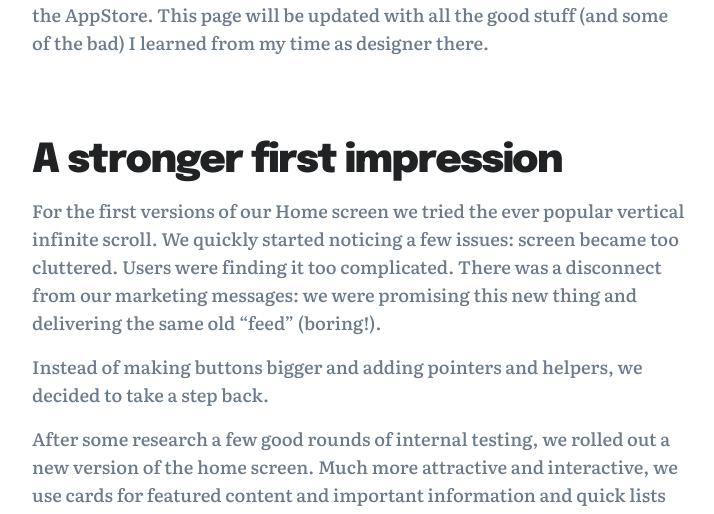
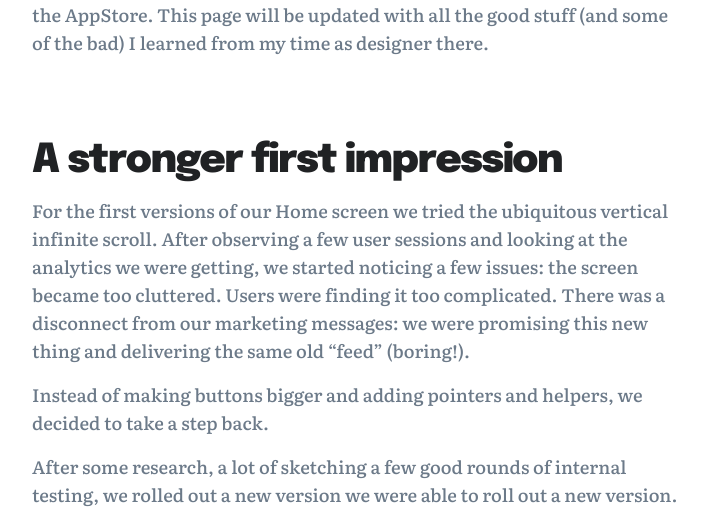
Before and after one commit to seufelipe/seufelipe.github.io, a Jekyll site: the page built from _projects/2020-09-14-medit.md, in a window 1280 px wide and 1400 px high, scrolled down 1517 px. Shown: the part 63-577 px from the top of the window, without its empty margins (38-752 px from the left). Built offline with Jekyll 4.4.1, drawn with Linux system fonts in a browser that asks for light colours; nearby versions of some CDN libraries; some of the changed text lies outside the part shown.

Commit message:
new details to medit project

```diff
--- a/_projects/2020-09-14-medit.md
+++ b/_projects/2020-09-14-medit.md
@@ -15,19 +15,21 @@ I joined the Medit team as the first version of the app was being released in th
 
 ### A stronger first impression
 
-For the first versions of our Home screen we tried the ever popular vertical infinite scroll. We quickly started noticing a few issues: screen became too cluttered. Users were finding it too complicated. There was a disconnect from our marketing messages: we were promising this new thing and delivering the same old "feed" (boring!).
+For the first versions of our Home screen we tried the ubiquitous vertical infinite scroll. After observing a few user sessions and looking at the analytics we were getting, we started noticing a few issues: the screen became too cluttered. Users were finding it too complicated. There was a disconnect from our marketing messages: we were promising this new thing and delivering the same old "feed" (boring!).
 
 Instead of making buttons bigger and adding pointers and helpers, we decided to take a step back.
 
-After some research a few good rounds of internal testing, we rolled out a new version of the home screen. Much more attractive and interactive, we use cards for featured content and important information and quick lists and carousels for the curated content.
+After some research, a lot of sketching a few good rounds of internal testing, we rolled out a new version we were able to roll out a new version.
 
 {% include post-components/gallery.html
 	columns = 1
 	full_width = true
-	images = "/images/projects/medit08.png,/images/projects/medit05.png"
+	images = "/images/projects/medit08.png,/images/projects/medit13.png,/images/projects/medit05.png"
 %}
 
-That ended up increasing the time spent in app (people were exploring more) and opened up possibilities for extra revenue through promoted content.
+Much more attractive and interactive, we use cards for featured content and important information and quick lists and carousels for the curated content. We moved some of the functionalities from that screen to different user journeys. Experience became much more focused.
+
+That increased the time spent in app, with users taking more to explore. It also ended opening up possibilities for extra revenue through promoted content.
 
 ### A more dynamic brand
 
```
Also changed, not shown: 1 other file.
